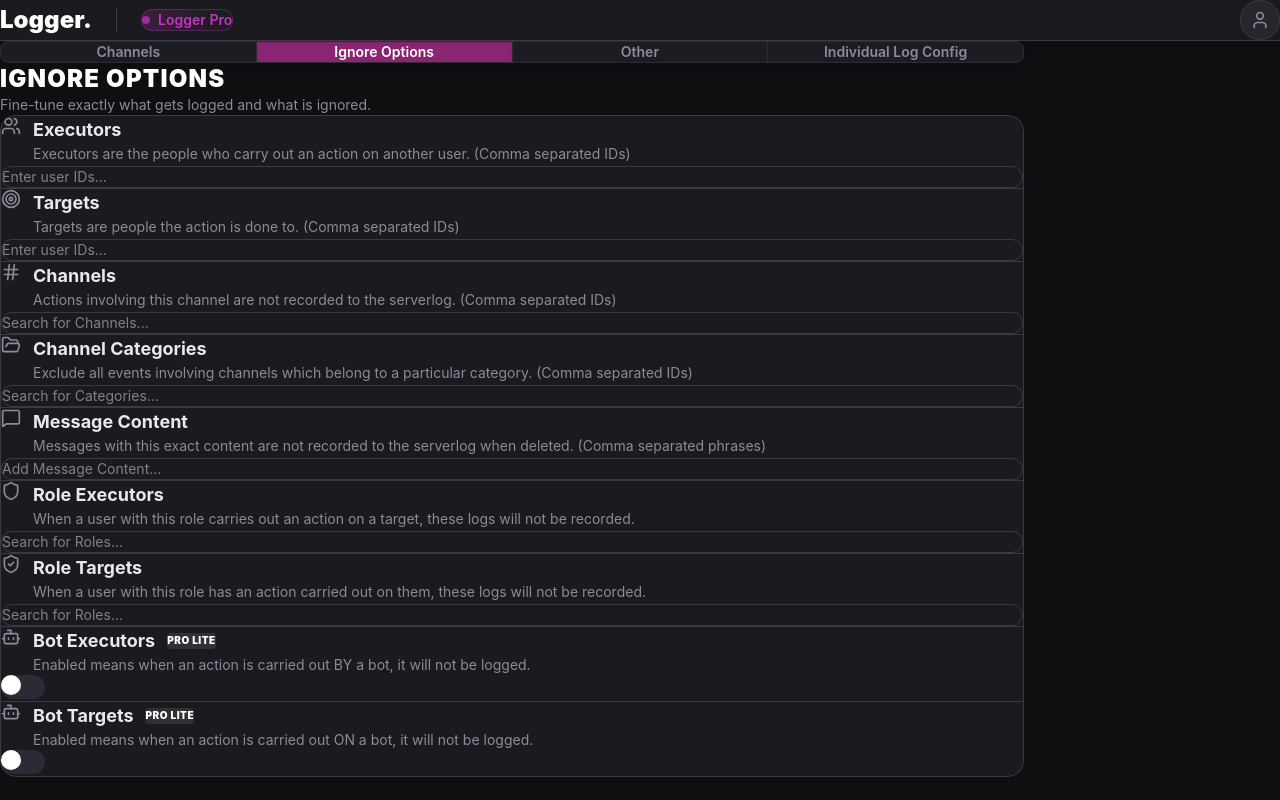
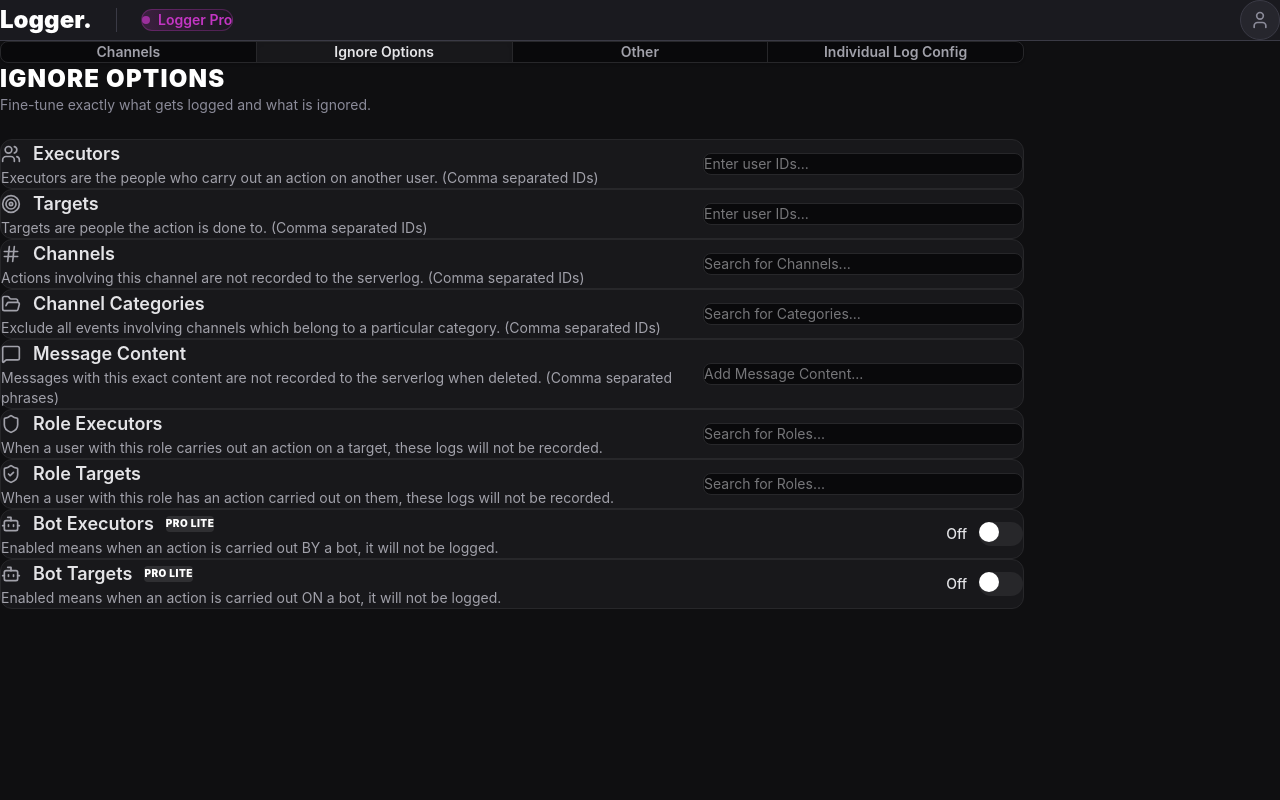
Before and after one commit to Buzzingbug/Logger, a Next.js app in the folder apps/dashboard/: page /dashboard/1/ignore in a window 1280 px wide. Built offline with nearby package versions, Linux system fonts and the light colour scheme; no server answers.

Commit message:
refactor: apply stitch design taste flat cobalt ui

```diff
--- a/apps/dashboard/src/app/dashboard/[id]/channels/page.tsx
+++ b/apps/dashboard/src/app/dashboard/[id]/channels/page.tsx
@@ -112,8 +112,8 @@ export default function ChannelsPage({ params }: { params: Promise<{ id: string
       </div>
 
       <div className="flex flex-col">
-        <div className="bg-[#1c1c22] border border-[#2c2c35] p-5 rounded-xl mb-4 transition-colors hover:border-[#9f2ba0]/40">
-          <h3 className="text-lg font-semibold text-[#e8e8ed] mb-3">Main Serverlog Channel</h3>
+        <div className="bg-[#18181b] border border-[#27272a] p-5 rounded-xl mb-4 transition-colors hover:border-[#3b82f6]/40">
+          <h3 className="text-lg font-semibold text-[#e4e4e7] mb-3">Main Serverlog Channel</h3>
           <Select
             value={config.channelRoutes['main'] || ''}
             onChange={val => handleChannelChange('main', val)}
--- a/apps/dashboard/src/app/dashboard/[id]/ignore/page.tsx
+++ b/apps/dashboard/src/app/dashboard/[id]/ignore/page.tsx
@@ -15,42 +15,45 @@ function useDebounce<T>(value: T, delay: number): T {
   return debouncedValue;
 }
 
-function ListInput({ label, desc, icon, value, onChange, placeholder }: any) {
+function ListCard({ title, description, icon, value, onChange, placeholder }: any) {
   return (
-    <div className="border-b border-[#3a3a45] py-6 last:border-0">
-      <div className="flex gap-3 mb-4">
-        <div className="mt-1 text-[#8b8b99]">{icon}</div>
-        <div>
-          <h3 className="text-lg font-bold text-[#e8e8ed]">{label}</h3>
-          <p className="text-sm text-[#8b8b99] mt-1">{desc}</p>
+    <div className="bg-[#18181b] border border-[#27272a] p-5 rounded-xl mb-4 flex flex-col sm:flex-row sm:justify-between sm:items-center gap-4 transition-colors hover:border-[#3b82f6]/40">
+      <div className="flex flex-col flex-1 pr-0 sm:pr-4">
+        <h3 className="flex items-center gap-3 text-lg font-semibold text-[#e4e4e7] mb-1">
+          {icon && <span className="text-[#a1a1aa]">{icon}</span>}
+          {title}
+        </h3>
+        <p className="text-sm text-[#a1a1aa]">{description}</p>
       </div>
-      </div>
+      <div className="flex flex-col items-start sm:items-end gap-2 w-full sm:w-80 flex-shrink-0">
         <input
           type="text"
-        className="w-full bg-[#1a1a1f] border border-[#3a3a45] text-[#e8e8ed] text-sm rounded-xl px-4 py-3 outline-none focus:border-[#c336c3] focus:ring-1 focus:ring-[#c336c3] transition-all"
+          className="w-full bg-[#09090b] border border-[#27272a] text-[#e4e4e7] text-sm rounded-lg px-3 py-2 outline-none focus:border-[#3b82f6] transition-colors"
           placeholder={placeholder}
           value={value.join(', ')}
-        onChange={(e) => onChange(e.target.value.split(',').map(s => s.trim()).filter(Boolean))}
+          onChange={(e) => onChange(e.target.value.split(',').map((s: string) => s.trim()).filter(Boolean))}
         />
+      </div>
     </div>
   );
 }
 
-function ToggleInput({ label, desc, icon, checked, onChange, isPro }: any) {
+function ToggleCard({ title, description, icon, checked, onChange, isPro }: any) {
   return (
-    <div className="border-b border-[#3a3a45] py-6 last:border-0">
-      <div className="flex gap-3 mb-4">
-        <div className="mt-1 text-[#8b8b99]">{icon}</div>
-        <div>
-          <h3 className="flex items-center gap-3 text-lg font-bold text-[#e8e8ed]">
-            {label}
-            {isPro && <span className="text-[10px] font-black uppercase tracking-wider bg-white/10 text-white px-2 py-0.5 rounded">Pro Lite</span>}
+    <div className="bg-[#18181b] border border-[#27272a] p-5 rounded-xl mb-4 flex flex-col sm:flex-row sm:justify-between sm:items-center gap-4 transition-colors hover:border-[#3b82f6]/40">
+      <div className="flex flex-col flex-1 pr-0 sm:pr-4">
+        <h3 className="flex items-center gap-3 text-lg font-semibold text-[#e4e4e7] mb-1">
+          {icon && <span className="text-[#a1a1aa]">{icon}</span>}
+          {title}
+          {isPro && <span className="text-[10px] font-black uppercase tracking-wider bg-white/10 text-white px-2 py-0.5 rounded ml-2">Pro Lite</span>}
         </h3>
-          <p className="text-sm text-[#8b8b99] mt-1">{desc}</p>
+        <p className="text-sm text-[#a1a1aa]">{description}</p>
       </div>
+      <div className="flex flex-col items-start sm:items-end gap-2 w-full sm:w-56 flex-shrink-0">
+        <div className="flex items-center gap-3">
+          <span className="text-sm text-[#e4e4e7] font-medium">{checked ? 'On' : 'Off'}</span>
+          <Toggle checked={checked} onChange={onChange} />
         </div>
-      <div className="pl-9">
-        <Toggle checked={checked} onChange={onChange} />
       </div>
     </div>
   );
@@ -95,52 +98,51 @@ export default function IgnoreOptionsPage({ params }: { params: Promise<{ id: st
 
   return (
     <DashboardLayout guildId={guildId}>
-      <div className="flex justify-between items-center mb-8">
-        <div>
+      <div className="mb-4">
         <h2 className="text-2xl font-black text-white uppercase tracking-wider mb-2">IGNORE OPTIONS</h2>
         <p className="text-[#8b8b99] text-sm">Fine-tune exactly what gets logged and what is ignored.</p>
       </div>
-        <div className="h-6">
+
+      <div className="flex justify-end mb-6 h-6">
         {savedStatus === 'saving' && <span className="text-[#FEE75C] text-sm font-bold">Saving...</span>}
         {savedStatus === 'saved' && <span className="text-[#57F287] text-sm font-bold">Saved ✓</span>}
       </div>
-      </div>
 
-      <div className="bg-[#1a1a1f] p-8 rounded-2xl border border-[#3a3a45]">
-        <ListInput
-          icon={<Users size={20} />} label="Executors" desc="Executors are the people who carry out an action on another user. (Comma separated IDs)"
+      <div className="flex flex-col">
+        <ListCard
+          icon={<Users size={20} />} title="Executors" description="Executors are the people who carry out an action on another user. (Comma separated IDs)"
           placeholder="Enter user IDs..." value={config.ignoreExecutorUsers || []} onChange={(v: string[]) => updateList('ignoreExecutorUsers', v)}
         />
-        <ListInput
-          icon={<Target size={20} />} label="Targets" desc="Targets are people the action is done to. (Comma separated IDs)"
+        <ListCard
+          icon={<Target size={20} />} title="Targets" description="Targets are people the action is done to. (Comma separated IDs)"
           placeholder="Enter user IDs..." value={config.ignoreTargetUsers || []} onChange={(v: string[]) => updateList('ignoreTargetUsers', v)}
         />
-        <ListInput
-          icon={<Hash size={20} />} label="Channels" desc="Actions involving this channel are not recorded to the serverlog. (Comma separated IDs)"
+        <ListCard
+          icon={<Hash size={20} />} title="Channels" description="Actions involving this channel are not recorded to the serverlog. (Comma separated IDs)"
           placeholder="Search for Channels..." value={config.ignoreChannels || []} onChange={(v: string[]) => updateList('ignoreChannels', v)}
         />
-        <ListInput
-          icon={<FolderOpen size={20} />} label="Channel Categories" desc="Exclude all events involving channels which belong to a particular category. (Comma separated IDs)"
+        <ListCard
+          icon={<FolderOpen size={20} />} title="Channel Categories" description="Exclude all events involving channels which belong to a particular category. (Comma separated IDs)"
           placeholder="Search for Categories..." value={config.ignoreCategories || []} onChange={(v: string[]) => updateList('ignoreCategories', v)}
         />
-        <ListInput
-          icon={<MessageSquare size={20} />} label="Message Content" desc="Messages with this exact content are not recorded to the serverlog when deleted. (Comma separated phrases)"
+        <ListCard
+          icon={<MessageSquare size={20} />} title="Message Content" description="Messages with this exact content are not recorded to the serverlog when deleted. (Comma separated phrases)"
           placeholder="Add Message Content..." value={config.ignoreMessageContent || []} onChange={(v: string[]) => updateList('ignoreMessageContent', v)}
         />
-        <ListInput
-          icon={<Shield size={20} />} label="Role Executors" desc="When a user with this role carries out an action on a target, these logs will not be recorded."
+        <ListCard
+          icon={<Shield size={20} />} title="Role Executors" description="When a user with this role carries out an action on a target, these logs will not be recorded."
           placeholder="Search for Roles..." value={config.ignoreExecutorRoles || []} onChange={(v: string[]) => updateList('ignoreExecutorRoles', v)}
         />
-        <ListInput
-          icon={<ShieldCheck size={20} />} label="Role Targets" desc="When a user with this role has an action carried out on them, these logs will not be recorded."
+        <ListCard
+          icon={<ShieldCheck size={20} />} title="Role Targets" description="When a user with this role has an action carried out on them, these logs will not be recorded."
           placeholder="Search for Roles..." value={config.ignoreRoles || []} onChange={(v: string[]) => updateList('ignoreRoles', v)}
         />
-        <ToggleInput
-          icon={<Bot size={20} />} label="Bot Executors" desc="Enabled means when an action is carried out BY a bot, it will not be logged."
+        <ToggleCard
+          icon={<Bot size={20} />} title="Bot Executors" description="Enabled means when an action is carried out BY a bot, it will not be logged."
           isPro={true} checked={config.ignoreBotExecutors} onChange={(v: boolean) => updateBool('ignoreBotExecutors', v)}
         />
-        <ToggleInput
-          icon={<Bot size={20} />} label="Bot Targets" desc="Enabled means when an action is carried out ON a bot, it will not be logged."
+        <ToggleCard
+          icon={<Bot size={20} />} title="Bot Targets" description="Enabled means when an action is carried out ON a bot, it will not be logged."
           isPro={true} checked={config.ignoreBotTargets} onChange={(v: boolean) => updateBool('ignoreBotTargets', v)}
         />
       </div>
--- a/apps/dashboard/src/app/globals.css
+++ b/apps/dashboard/src/app/globals.css
@@ -2,18 +2,18 @@
 @source "../components";
 
 :root {
-  /* Dark theme (default — matches Discord) */
-  --color-bg:        #0f0f11;
-  --color-surface:   #1a1a1f;
-  --color-surface-2: #26262d;
-  --color-surface-3: #2f2f38;
-  --color-border:    #3a3a45;
-  --color-text:      #e8e8ed;
-  --color-text-muted:#8b8b99;
-  --color-accent:    #c336c3;  /* Brand color */
-  --color-success:   #57F287;
-  --color-danger:    #ED4245;
-  --color-warning:   #FEE75C;
+  /* Premium Zinc Theme (Cockpit Dense) */
+  --color-bg:        #09090b; /* Abyss Base */
+  --color-surface:   #18181b; /* Matte Surface */
+  --color-surface-2: #27272a; /* Elevated */
+  --color-surface-3: #3f3f46;
+  --color-border:    #27272a; /* Whisper Border */
+  --color-text:      #e4e4e7; /* Charcoal Ink */
+  --color-text-muted:#a1a1aa; /* Muted Steel */
+  --color-accent:    #3b82f6; /* Muted Cobalt */
+  --color-success:   #22c55e;
+  --color-danger:    #ef4444;
+  --color-warning:   #eab308;
 }
 
 @theme {
--- a/apps/dashboard/src/components/Toggle.tsx
+++ b/apps/dashboard/src/components/Toggle.tsx
@@ -14,7 +14,7 @@ export function Toggle({ checked, onChange, disabled = false }: ToggleProps) {
       type="button"
       className={`relative inline-flex h-6 w-11 flex-shrink-0 cursor-pointer rounded-full transition-all duration-200 ease-in-out focus:outline-none ${
         disabled ? 'opacity-50 cursor-not-allowed' : ''
-      } ${checked ? 'bg-[#9f2ba0] shadow-[0_0_12px_rgba(159,43,160,0.6)]' : 'bg-[#2b2b36]'}`}
+      } ${checked ? 'bg-[#3b82f6]' : 'bg-[#27272a]'}`}
       role="switch"
       aria-checked={checked}
       onClick={() => {
--- a/apps/dashboard/src/components/TopTabs.tsx
+++ b/apps/dashboard/src/components/TopTabs.tsx
@@ -14,17 +14,17 @@ export function TopTabs({ guildId }: { guildId: string }) {
   ];
 
   return (
-    <div className="flex bg-[#1c1c22] border border-[#2c2c35] rounded-lg mb-8 overflow-hidden shadow-sm">
+    <div className="flex bg-[#09090b] border border-[#27272a] rounded-lg mb-8 overflow-hidden shadow-sm">
       {tabs.map((tab) => {
         const isActive = pathname === tab.path;
         return (
           <Link
             key={tab.name}
             href={tab.path}
-            className={`flex-1 px-4 py-3 text-sm font-semibold transition-colors flex items-center justify-center border-r border-[#2c2c35] last:border-r-0 ${
+            className={`flex-1 px-4 py-3 text-sm font-semibold transition-colors flex items-center justify-center border-r border-[#27272a] last:border-r-0 ${
               isActive
-                ? 'bg-[#8a2571] text-white shadow-inner'
-                : 'text-[#8b8b99] hover:text-[#e8e8ed] hover:bg-[#26262d]'
+                ? 'bg-[#18181b] text-[#e4e4e7] shadow-inner'
+                : 'text-[#a1a1aa] hover:text-[#e4e4e7] hover:bg-[#18181b]/50'
             }`}
           >
             {tab.name}
```
Also changed, not shown: apps/dashboard/src/components/CategoryCard.tsx (+5 -5 lines), apps/dashboard/src/components/Select.tsx (+6 -6 lines). Lines whose indentation alone changed are shown as unchanged.
